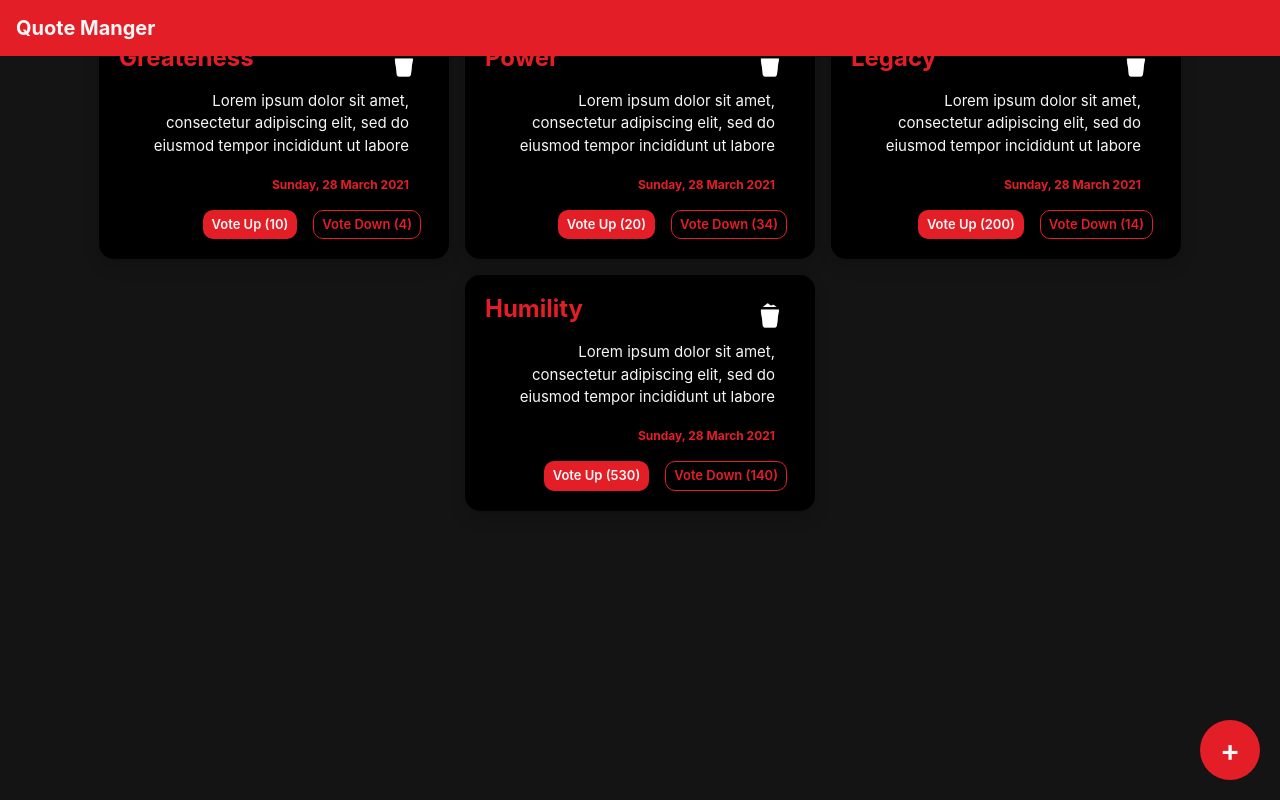
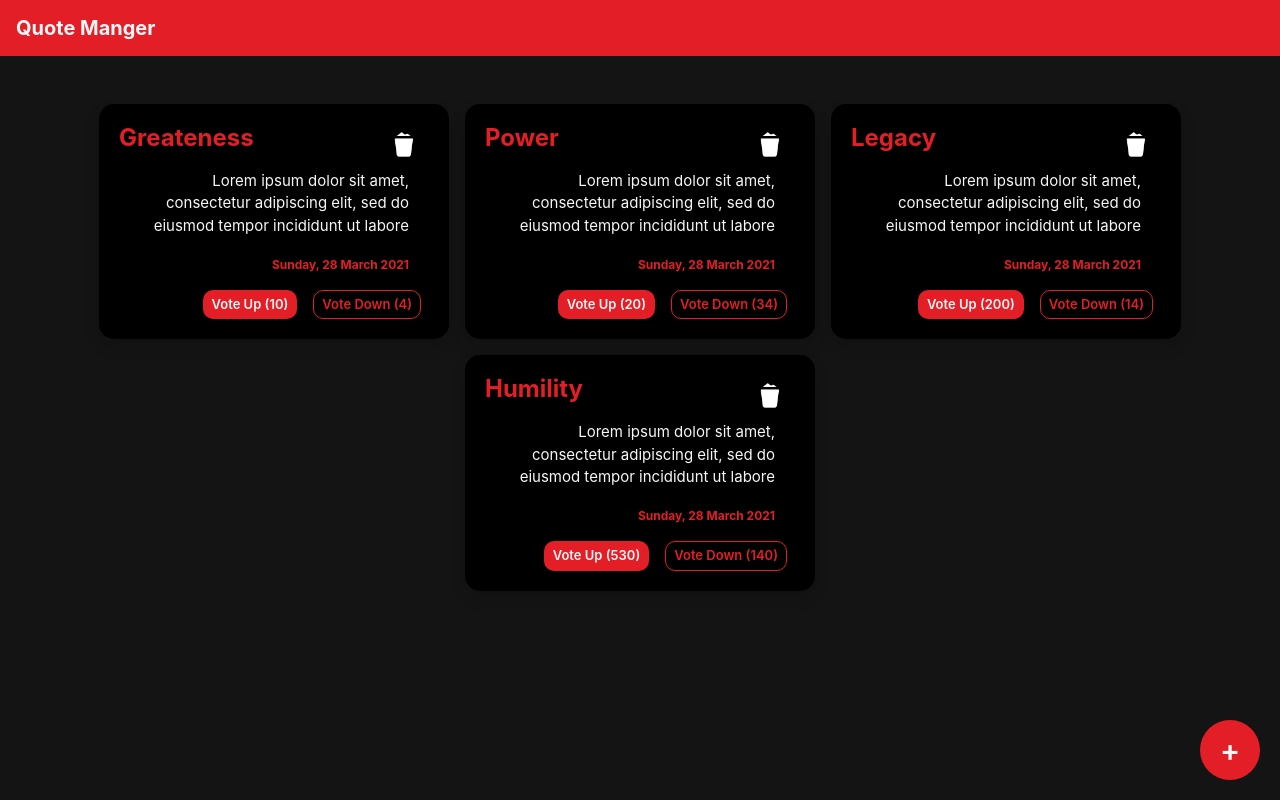
Before and after one commit to g90tony/quote-manager, an Angular app: page / in a window 1280 px wide. Built offline with nearby package versions, Linux system fonts and the light colour scheme.

Commit message:
added spacing between nav and grid

```diff
--- a/src/app/app.component.html
+++ b/src/app/app.component.html
@@ -1,5 +1,6 @@
 <app-navbar></app-navbar>
-<div class="container my-3">
+
+<div class="container mt-5 pt-5">
   <app-quote-grid></app-quote-grid>
 </div>
 
```
